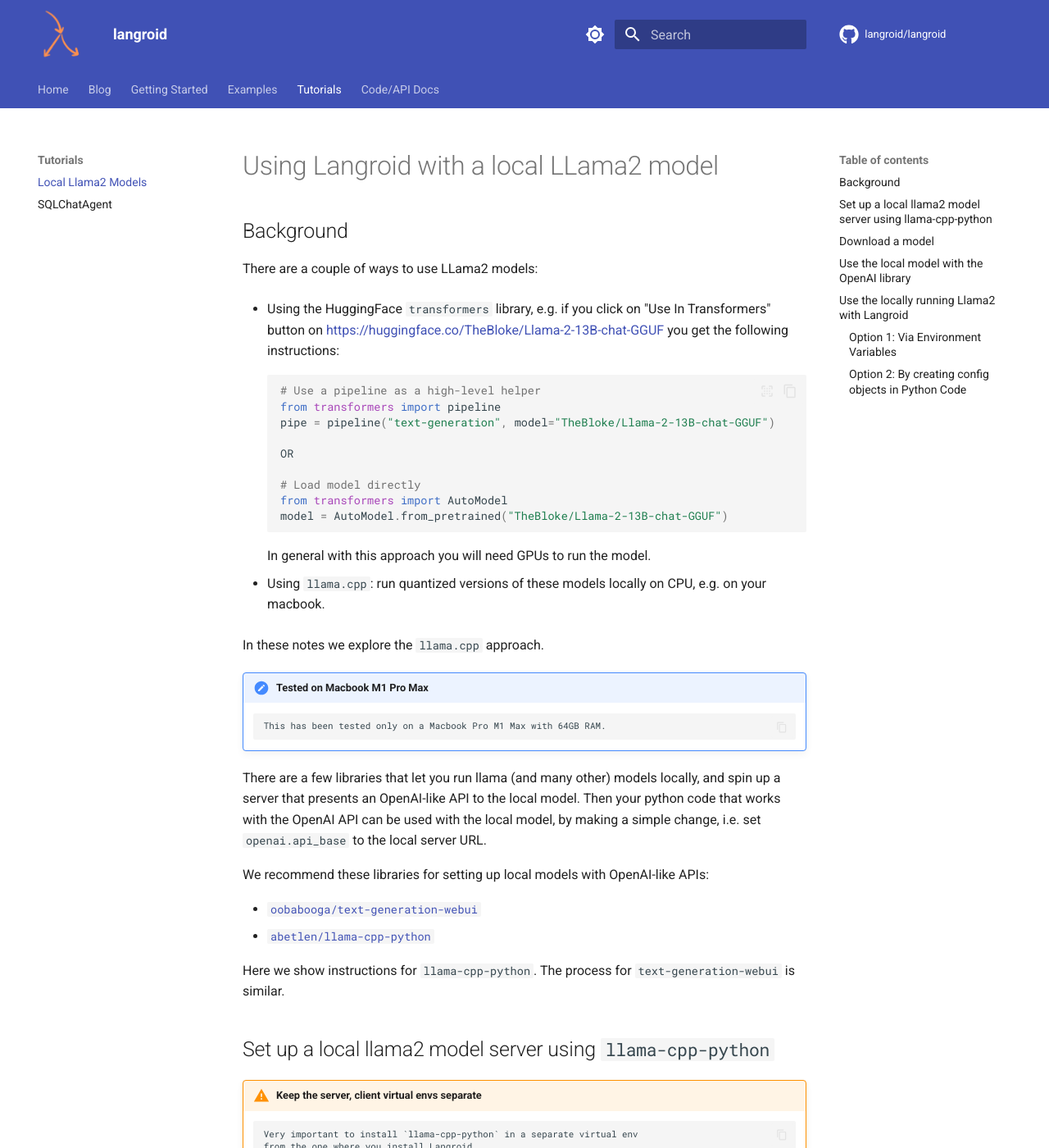
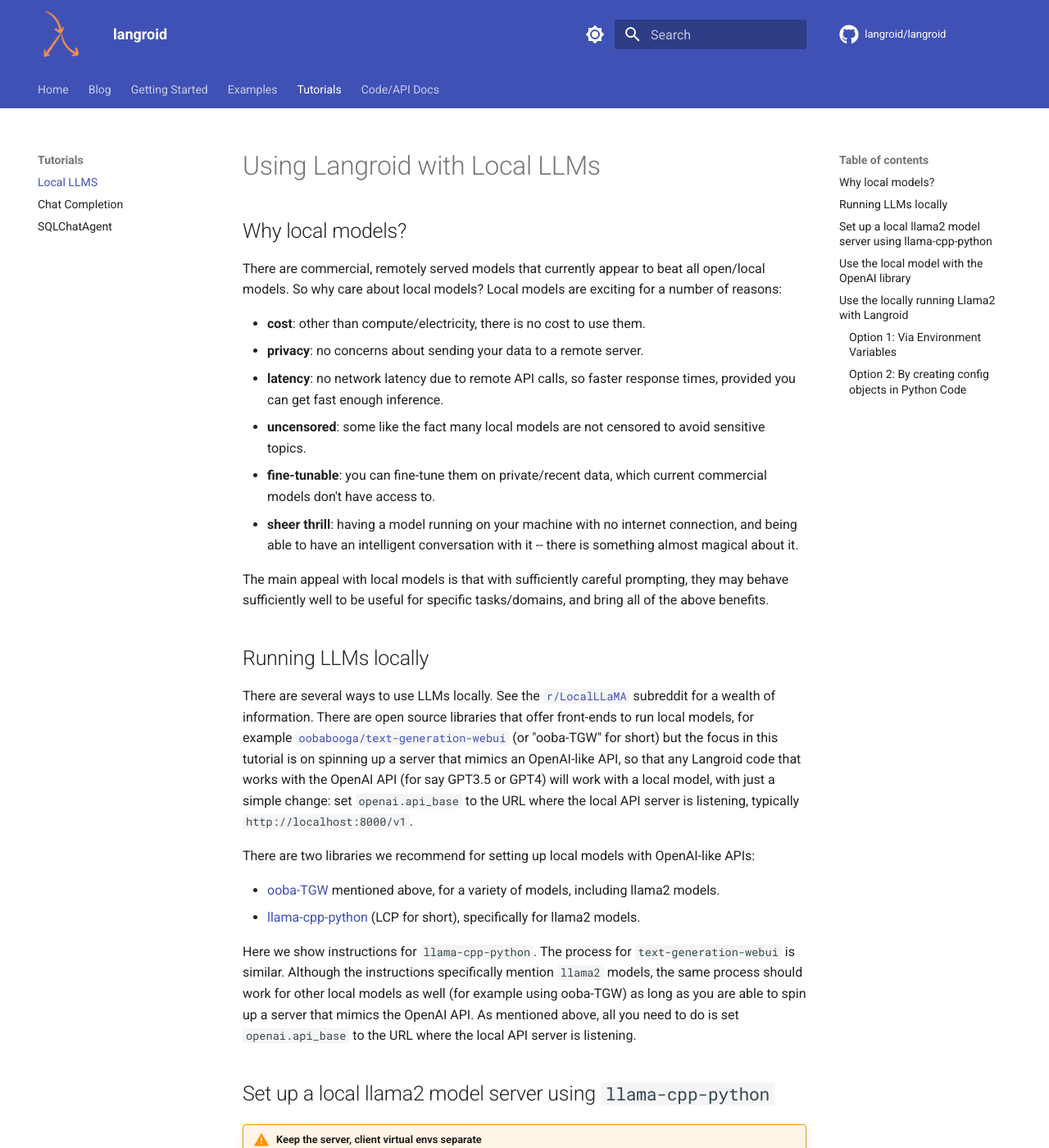
Before and after one commit to langroid/langroid, an MkDocs documentation site: the page built from docs/tutorials/local-llm.md, in a window 1280 px wide and 1400 px high. Shown: the whole window at 82% size. Built offline with MkDocs 1.6.1 and Material for MkDocs 9.7.7, drawn with Linux system fonts in a browser that asks for light colours; comment, search, counter and statistics services are not loaded; some of the changed text lies outside the part shown.

````diff
--- a/docs/tutorials/llama.md
+++ b/docs/tutorials/local-llm.md
@@ -1,44 +1,44 @@
-# Using Langroid with a local LLama2 model
+# Using Langroid with Local LLMs
 
-## Background
+## Why local models?
+There are commercial, remotely served models that currently appear to beat all open/local
+models. So why care about local models? Local models are exciting for a number of reasons:
 
-There are a couple of ways to use LLama2 models:
+- **cost**: other than compute/electricity, there is no cost to use them.
+- **privacy**: no concerns about sending your data to a remote server.
+- **latency**: no network latency due to remote API calls, so faster response times, provided you can get fast enough inference.
+- **uncensored**: some like the fact many local models are not censored to avoid sensitive topics.
+- **fine-tunable**: you can fine-tune them on private/recent data, which current commercial models don't have access to.
+- **sheer thrill**: having a model running on your machine with no internet connection,
+  and being able to have an intelligent conversation with it -- there is something almost magical about it.
 
-- Using the HuggingFace `transformers` library, e.g. if you click on "Use In Transformers"
-button on [https://huggingface.co/TheBloke/Llama-2-13B-chat-GGUF](https://huggingface.co/TheBloke/Llama-2-13B-chat-GGUF) you get the following
-instructions:
-```python
-# Use a pipeline as a high-level helper
-from transformers import pipeline
-pipe = pipeline("text-generation", model="TheBloke/Llama-2-13B-chat-GGUF")
+The main appeal with local models is that with sufficiently careful prompting,
+they may behave sufficiently well to be useful for specific tasks/domains,
+and bring all of the above benefits.
 
-OR
+## Running LLMs locally
 
-# Load model directly
-from transformers import AutoModel
-model = AutoModel.from_pretrained("TheBloke/Llama-2-13B-chat-GGUF")
-```
-  In general with this approach you will need GPUs to run the model.
+There are several ways to use LLMs locally. See the [`r/LocalLLaMA`](https://www.reddit.com/r/LocalLLaMA/comments/11o6o3f/how_to_install_llama_8bit_and_4bit/) subreddit for
+a wealth of information. There are open source libraries that offer front-ends
+to run local models, for example [`oobabooga/text-generation-webui`](https://github.com/oobabooga/text-generation-webui)
+(or "ooba-TGW" for short) but the focus in this tutorial is on spinning up a
+server that mimics an OpenAI-like API, so that any Langroid code that works with
+the OpenAI API (for say GPT3.5 or GPT4) will work with a local model,
+with just a simple change: set `openai.api_base` to the URL where the local API
+server is listening, typically `http://localhost:8000/v1`.
 
-- Using `llama.cpp`: run quantized versions of these models locally on CPU, e.g. on your macbook.
+There are two libraries we recommend for setting up local models with OpenAI-like APIs:
 
-In these notes we explore the `llama.cpp` approach.
+- [ooba-TGW](https://github.com/oobabooga/text-generation-webui) mentioned above, for a variety of models, including llama2 models.
+- [llama-cpp-python](https://github.com/abetlen/llama-cpp-python) (LCP for short), specifically for llama2 models.
 
-!!! note "Tested on Macbook M1 Pro Max"
-        This has been tested only on a Macbook Pro M1 Max with 64GB RAM.
 
-There are a few libraries that let you run llama (and many other) models locally,
-and spin up a server that presents an OpenAI-like API to the local model.
-Then your python code that works with the OpenAI API can be used with the local model,
-by making a simple change, i.e. set `openai.api_base` to the local server URL.
-
-We recommend these libraries for setting up local models with OpenAI-like APIs:
-
-- [`oobabooga/text-generation-webui`](https://github.com/oobabooga/text-generation-webui)
-- [`abetlen/llama-cpp-python`](https://github.com/abetlen/llama-cpp-python)
-
-Here we show instructions for `llama-cpp-python`.
-The process for `text-generation-webui` is similar.
+Here we show instructions for `llama-cpp-python`. The process for `text-generation-webui` is similar.
+Although the instructions specifically mention `llama2` models,
+the same process should work for other local models as well (for example using ooba-TGW)
+as long as you are able to spin up a server that mimics the OpenAI API.
+As mentioned above, all you need to do is set `openai.api_base` to the URL where the local API
+server is listening.
 
 ## Set up a local llama2 model server using `llama-cpp-python`
 
@@ -55,10 +55,7 @@ the repo, but you can ignore those for a basic example).
 pip install "llama-cpp-python[server]" --force-reinstall --upgrade --no-cache-dir
 ```
 
-
-## Download a model
-
-E.g. go here:
+Next, download a model from the HuggingFace model hub, for example:
 [https://huggingface.co/TheBloke/Llama-2-13B-chat-GGUF/tree/main](https://huggingface.co/TheBloke/Llama-2-13B-chat-GGUF/tree/main)
 
 Pick one of the `gguf` model files, say `llama-2-13b-chat.Q4_K_M.gguf` and click
@@ -122,7 +119,7 @@ There are two ways to setup Langroid to use local Llama2 models:
 
 Make sure you have set up a `.env` file as described in
 the [langroid-examples](https://github.com/langroid/langroid-examples#set-up-environment-variables-api-keys-etc) repo.
-Then add these variable to the `.env` file:
+Then add this variable to the `.env` file:
 ```bash
 # modify if using non-default host, port when you set up the server above
 OPENAI_LOCAL.API_BASE=http://localhost:8000/v1
@@ -148,12 +145,13 @@ allow different agents to use different models.
 Of course, the two options can be combined, as noted in the comments below.
 
 In your script where you want to use the local model,
-first specify an instance of `OpenAIGPTConfig` with the relevant values:
+first specify a `LocalModelConfig` object with various settings, and
+create an instance of `OpenAIGPTConfig` object from this:
 
 ```python
-from langroid.language_models.openai_gpt import (
-    OpenAIGPTConfig, OpenAIChatModel, LocalModelConfig
-)
+from langroid.language_models.base import LocalModelConfig
+from langroid.language_models.openai_gpt import OpenAIGPTConfig
+
 from dotenv import load_dotenv
 
 load_dotenv()  # read in .env file to set env vars
@@ -161,21 +159,17 @@ load_dotenv()  # read in .env file to set env vars
 local_model_config = LocalModelConfig(
         api_base="http://localhost:8000/v1",  # (1)!
         context_length=1000,  # (2)!
-        formatter=Llama2FormatterConfig()
+        use_completion_for_chat=True,  # (3)
 )
 
 llm_config = OpenAIGPTConfig(local=local_model_config)
-
-local_llm_config = OpenAIGPTConfig(
-    local=LocalModelConfig(
-        api_base="http://localhost:8000/v1",  # (1)!
-        context_length=1000,  # (2)!
-    ),
-)
 ```
 
 1. If omitted, uses the value of `OPENAI_LOCAL.API_BASE` env var
 2. If omitted, uses the value of `OPENAI_LOCAL.CONTEXT_LENGTH` env var
+3. If omitted, uses the value of `OPENAI_LOCAL.USE_COMPLETION_FOR_CHAT` env var. See the next section for more.
+
+For more on the `use_completion_for_chat` flag, see the [`Chat Completion`](chat-completion.md) tutorial.
 
 Then use this config to define a `ChatAgentConfig`, create an agent, wrap it in a Task, and run it:
 
@@ -197,15 +192,13 @@ the OpenAI GPT4 model or a local llama model, in the `langroid-examples` repo:
 [https://github.com/langroid/langroid-examples/blob/main/examples/basic/chat.py](https://github.com/langroid/langroid-examples/blob/main/examples/basic/chat.py).
 
 !!! warning "Tests May Fail, results may be inferior, apps/examples may fail!"
-        Be aware that while the above enables you to use Langroid with local llama2 models,
-        the tests or examples may fail, and tools and special agents may not work well,
-        if they work at all. The reason is that a lot of the code in Langroid (and for that
-        matter in any LLM framework) relies on a certain level of competence of the underlying
-        LLM model. When we say "competence" we are referring to accuracy of responses, alignment,
-        and ability to follow instructions. Since there is still (as of Aug 2023) a huge gap between Llama2 models
-        and GPT-4, much of the code in Langroid may not work well with Llama2 models.
-        It could well be that with much more explicit prompting and many more few-shot examples,
-        the behavior of the agents using llama2 models can be improved. But we leave this to the
-        user to explore. Another point to note is that it is possible that llama2 behavior
-        is sufficiently "smart" for certain narrowly defined tasks, but again we leave
-        this to users to explore.
+    Be aware that while the above enables you to use Langroid with local llama2 models,
+    the tests or examples may fail, and tools and special agents may not work well,
+    if they work at all. The reason is that a lot of the code in Langroid (and for that
+    matter in any LLM framework) relies on a certain level of competence of the underlying
+    LLM model. When we say "competence" we are referring to accuracy of responses, alignment,
+    and ability to follow instructions. Since there is still (as of Aug 2023) a huge gap between Llama2 models
+    and GPT-4, much of the code in Langroid may not work well with Llama2 models.
+    It could well be that with much more explicit prompting and many more few-shot examples,
+    the behavior of the agents using llama2 models can be improved, especially on specific tasks or domains.
+    But we leave this to the user to explore.
--- a/mkdocs.yml
+++ b/mkdocs.yml
@@ -102,7 +102,8 @@ nav:
     - Demos:
       - Audience Targeting: demos/targeting/audience-targeting.md
   - Tutorials:
-    - Local Llama2 Models: tutorials/llama.md
+    - Local LLMS: tutorials/local-llm.md
+    - Chat Completion: tutorials/chat-completion.md
     - SQLChatAgent: tutorials/postgresql-agent.md
   - Code/API Docs: reference/
 #  - API Documentation:
--- a/pyproject.toml
+++ b/pyproject.toml
@@ -1,6 +1,6 @@
 [tool.poetry]
 name = "langroid"
-version = "0.1.59"
+version = "0.1.60"
 description = "Harness LLMs with Multi-Agent Programming"
 authors = ["Prasad Chalasani <pchalasani@gmail.com>"]
 readme = "README.md"
````
Also changed, not shown: other parts of docs/tutorials/local-llm.md (+2 -1 lines), README.md (+1 -1 lines), docs/tutorials/chat-completion.md (added, +151 -0 lines), 2 other files.
